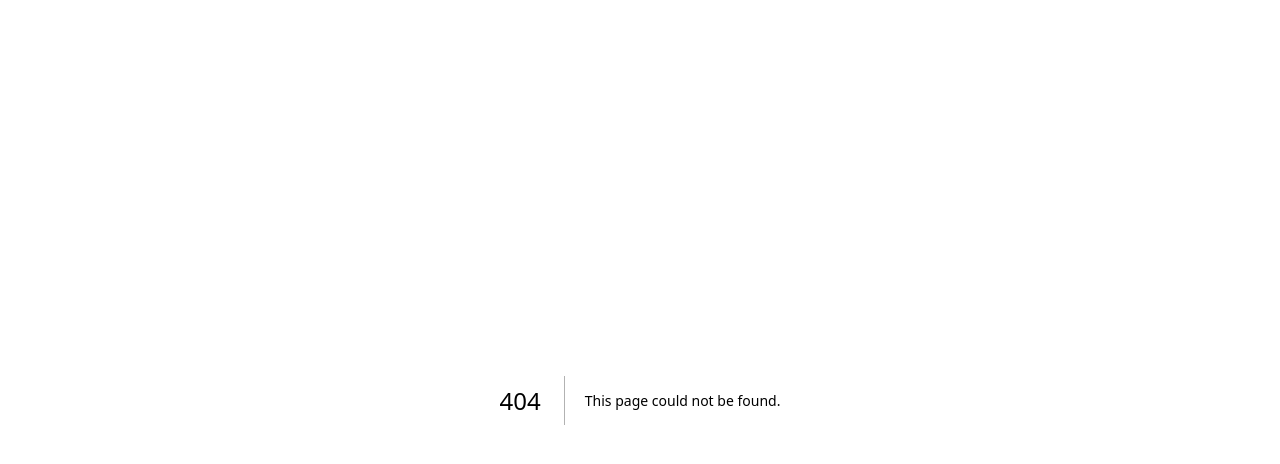
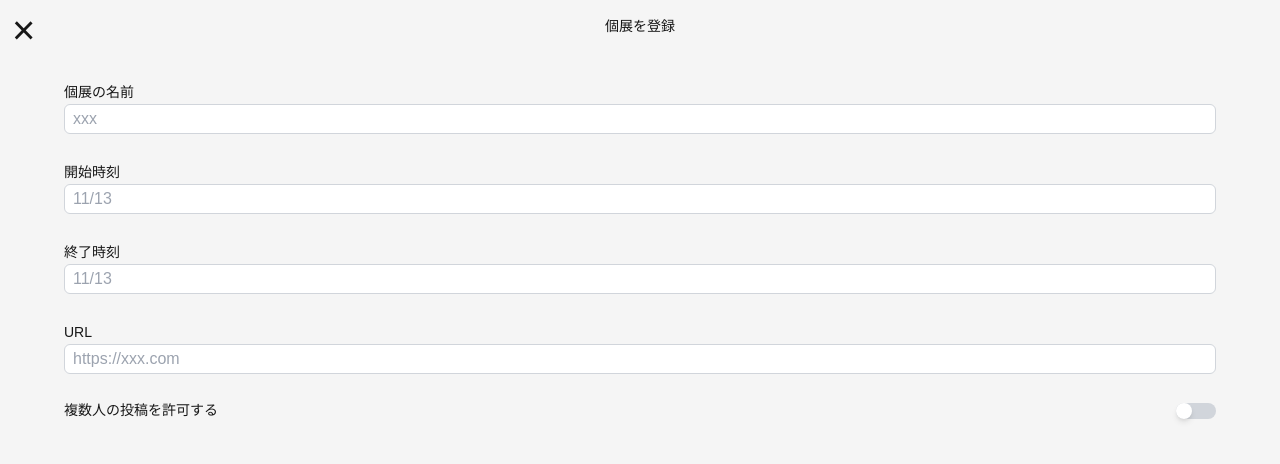
Before and after one commit to u-kai/koten, a Next.js app in the folder frontend/: page /koten/register in a window 1280 px wide. Before the commit this address had no page. Shown: the top 464 px of the page. Built offline with nearby package versions, Linux system fonts and the light colour scheme.

Commit message:
add register

```diff
--- a/frontend/app/components/koten/add-button.tsx
+++ b/frontend/app/components/koten/add-button.tsx
@@ -2,7 +2,7 @@ import nextConfig from "@/next.config";
 import Image from "next/image";
 export default function AddButton() {
   return (
-    <a href={`${nextConfig.basePath}/register/koten`}>
+    <a href={`${nextConfig.basePath}/koten/register`}>
       <Image
         src={`${nextConfig.basePath}/add.svg`}
         width={40}
--- /dev/null
+++ b/frontend/app/components/koten/input.tsx
@@ -0,0 +1,19 @@
+export default function KotenInput(props: {
+  placeholder: string;
+  label: string;
+  value: string;
+  onChange: (value: string) => void;
+}) {
+  return (
+    <div className="w-full h-50">
+      <label className="text-[14px]">{props.label}</label>
+      <input
+        value={props.value}
+        onChange={(e) => props.onChange(e.target.value)}
+        type="text"
+        placeholder={props.placeholder}
+        className="w-full rounded-md h-[30px] border border-gray-300 px-2"
+      />
+    </div>
+  );
+}
--- /dev/null
+++ b/frontend/app/components/koten/toggle.tsx
@@ -0,0 +1,19 @@
+export default function Toggle(props: {
+  value: boolean;
+  onChange: (value: boolean) => void;
+}) {
+  return (
+    <div
+      onClick={() => props.onChange(!props.value)}
+      className={`w-10 h-4 flex items-center rounded-full  cursor-pointer transition-colors duration-300 ${
+        props.value ? "bg-green-500" : "bg-gray-300"
+      }`}
+    >
+      <div
+        className={`w-4 h-4 bg-white rounded-full shadow-md transform transition-transform duration-300 ${
+          props.value ? "translate-x-6" : "translate-x-0"
+        }`}
+      />
+    </div>
+  );
+}
--- /dev/null
+++ b/frontend/app/koten/register/page.tsx
@@ -0,0 +1,57 @@
+"use client";
+import KotenInput from "@/app/components/koten/input";
+import Toggle from "@/app/components/koten/toggle";
+import nextConfig from "@/next.config";
+import { useState } from "react";
+
+export default function RegisterKoten() {
+  const [name, setName] = useState("");
+  const [start, setStart] = useState("");
+  const [end, setEnd] = useState("");
+  const [url, setUrl] = useState("");
+  const [isPublic, setIsPublic] = useState(false);
+  return (
+    <div className="w-full flex justify-center relative">
+      <div className="absolute left-3 text-[40px]">
+        <a href={`${nextConfig.basePath}/koten/list`}>×</a>
+      </div>
+      <div className="absolute top-4 text-[14px]">個展を登録</div>
+      <div className="w-[90%] absolute top-20">
+        <KotenInput
+          label={"個展の名前"}
+          placeholder="xxx"
+          value={name}
+          onChange={(value) => setName(value)}
+        />
+      </div>
+      <div className="w-[90%] absolute top-40">
+        <KotenInput
+          label={"開始時刻"}
+          placeholder="11/13"
+          value={start}
+          onChange={(value) => setStart(value)}
+        />
+      </div>
+      <div className="w-[90%] absolute top-60">
+        <KotenInput
+          label={"終了時刻"}
+          placeholder="11/13"
+          value={end}
+          onChange={(value) => setEnd(value)}
+        />
+      </div>
+      <div className="w-[90%] absolute top-80">
+        <KotenInput
+          label={"URL"}
+          placeholder="https://xxx.com"
+          value={url}
+          onChange={(value) => setUrl(value)}
+        />
+      </div>
+      <div className="absolute top-[400px] flex items-center gap-x-2 w-[90%] justify-between">
+        <span className="text-[14px]">複数人の投稿を許可する</span>
+        <Toggle value={isPublic} onChange={(v) => setIsPublic(v)} />
+      </div>
+    </div>
+  );
+}
```
Also changed, not shown: 1 other file (tests, documents, lock files or other folders).
